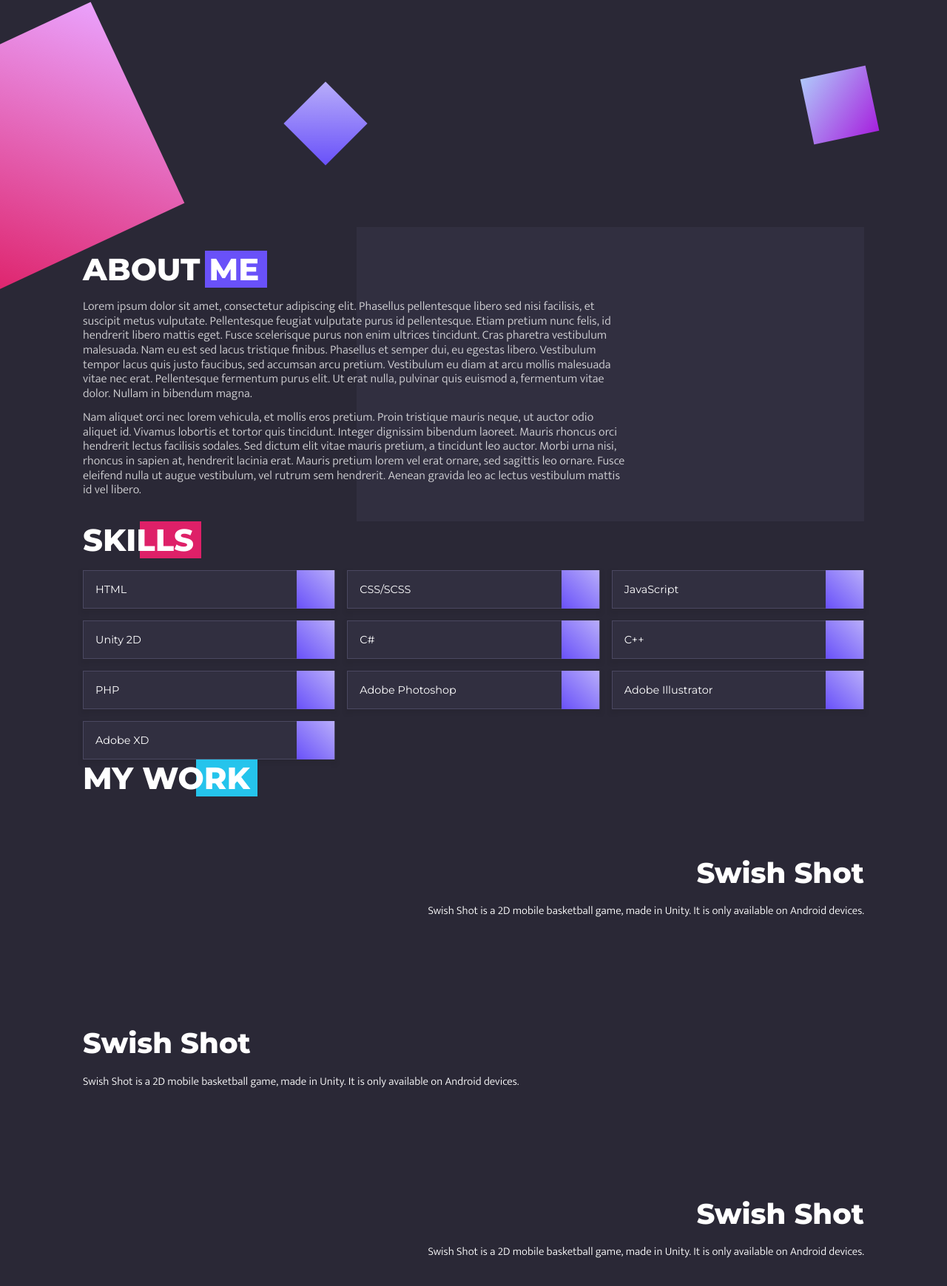
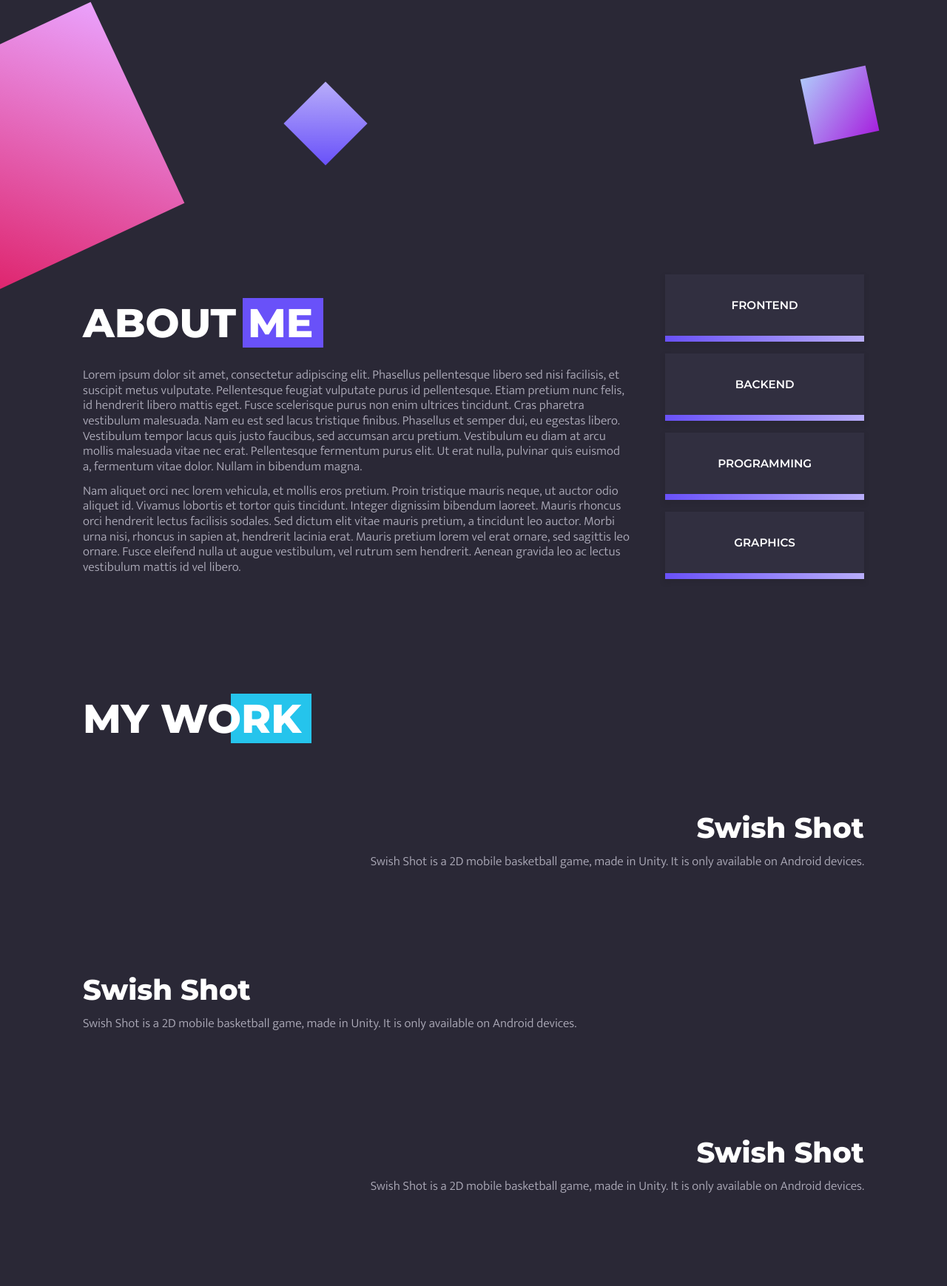
Before and after one commit to Szaroslav/my-portfolio, a website built with webpack: page src/template.html in a window 1280 px wide. Shown: the part 493-2232 px from the top of the page at 74% size. Built offline with nearby package versions, Linux system fonts and the light colour scheme; what parallax-js would draw is missing.

Commit message:
Change about me section and global styles

```diff
--- a/src/scss/_about.scss
+++ b/src/scss/_about.scss
@@ -1,5 +1,6 @@
 @use 'colors';
 @use 'fonts';
+@use 'responsive';
 
 .portfolio__about {
     display: flex;
@@ -9,10 +10,9 @@
     .about__content {
         width: 70%;
         margin: 32px 0;
+        margin-right: 3em;
 
         .portfolio-text {
-            opacity: 0.8;
-
             &:first-of-type {
                 margin-top: 0;
             }
@@ -23,27 +23,89 @@
         }
     }
 
-    .about__rect {
-        flex: auto;
-        margin-left: -35%;
-        background-color: #312f40;
-        position: relative;
-        z-index: -1;
+    .about__skills {
+        flex: 1;
+
+        .skills__list {
+            display: flex;
+            flex-wrap: wrap;
+            margin: 0;
+            padding: 0;
+            font-family: fonts.$main-font;
+            font-weight: 600;
+            @include responsive.f-font-size(14px, 16px);
+            gap: 16px;
+            list-style-type: none;
+        }
+
+        .skills__skill {
+            $v-padding: 32px;
+            $line-size: 8px;
+
+            width: 100%;
+            padding: $v-padding 16px;
+            padding-bottom: $v-padding + $line-size;
+            background-color: colors.$main-dark-light;
+            box-shadow: 0 4px 6px 3px rgba(0, 0, 0, 0.05);
+            position: relative;
+            text-align: center;
+            text-transform: uppercase;
+            transition: all 0.3s ease;
+
+            &::after {
+                content: '';
+                display: block;
+                width: 100%;
+                height: $line-size;
+                @include colors.dark-purple-grad(to left);
+                position: absolute;
+                bottom: 0;
+                right: 0;
+            }
+
+            &:hover {
+                box-shadow: 0 4px 12px 5px rgba(0, 0, 0, 0.2);
+            }
+        }
     }
 
     @media screen and (max-width: 1279px) {
         .about__content {
-            width: 80%;
+            width: 60%;
         }
     }
 
     @media screen and (max-width: 768px) {
+        flex-direction: column;
+
         .about__content {
             width: 100%;
         }
 
-        .about__rect {
-            display: none;
+        .about__skills .skills__list {
+            gap: 8px;
+
+            .skills__skill {
+                width: calc((100% - 8px) / 2);
+
+                &:nth-child(2n)::after {
+                    @include colors.dark-purple-grad(to right);
+                }
+            }
+        }
+    }
+
+    @media screen and (max-width: 480px) {
+        .about__skills .skills__list {
+            gap: 8px;
+
+            .skills__skill {
+                width: 100%;
+
+                &:nth-child(2n)::after {
+                    @include colors.dark-purple-grad(to left);
+                }
+            }
         }
     }
 }
--- a/src/scss/_colors.scss
+++ b/src/scss/_colors.scss
@@ -1,5 +1,6 @@
 /* =============== Color variables =============== */
 $main-dark: #2a2836;
+$main-dark-light: #312f40;
 $turquoise-light: #7be2f7;
 $turquoise-dark: #25c4ec;
 $dark-purple-light: #b8adfa;
--- a/src/scss/_my-work.scss
+++ b/src/scss/_my-work.scss
@@ -41,8 +41,14 @@
             transition: opacity 0.3s ease;
         }
 
-        &:hover::before {
-            opacity: 0.35;
+        &:hover {
+            &::before {
+                opacity: 0.35;
+            }
+
+            .project__description {
+                color: white;
+            }
         }
     }
 
@@ -53,9 +59,7 @@
     }
 
     .project__description {
-        font-family: fonts.$secondary-font;
-        font-weight: 300;
-        @include responsive.f-font-size(14px, 16px);
+        transition: color 0.2s ease;
     }
 
     .project__tags {
@@ -88,5 +92,9 @@
                 opacity: 0.35;
             }
         }
+
+        .project__description {
+            color: white;
+        }
     }
 }
--- a/src/scss/_portfolio.scss
+++ b/src/scss/_portfolio.scss
@@ -6,18 +6,22 @@ main.portfolio {
     overflow-x: hidden;
 }
 
+.portfolio-section {
+    padding-top: 64px;
+    padding-bottom: 64px;
+}
+
 .portfolio-heading {
     display: inline-block;
-    margin-bottom: 1rem;
+    margin-bottom: 0.5em;
     padding-right: 0.25em;
     font-family: fonts.$main-font;
-    @include responsive.f-font-size(32px, 48px);
+    @include responsive.f-font-size(40px, 64px);
     font-weight: 800;
     position: relative;
     z-index: 1;
     cursor: default;
     text-transform: uppercase;
-    backface-visibility: hidden;
 
     &::after {
         content: '';
@@ -29,6 +33,7 @@ main.portfolio {
         top: 0;
         right: 0;
         z-index: -1;
+        backface-visibility: hidden;
         transform-origin: right;
         transition: transform 0.2s ease;
     }
@@ -56,7 +61,8 @@ main.portfolio {
 
 .portfolio-text {
     margin: 0.75rem 0;
-    @include responsive.f-font-size(14px, 18px);
+    color: #afadbb;
+    @include responsive.f-font-size(16px, 18px);
     font-weight: 300;
     line-height: 1.2;
 }
--- a/src/scss/_skills.scss
+++ b/src/scss/_skills.scss
@@ -17,7 +17,7 @@
     .skills__skill {
         width: calc((100% - 32px) / 3);
         padding: 16px;
-        background-color: #312f40;
+        background-color: colors.$main-dark-light;
         border: 1px solid #4b4861;
         box-shadow: 0 4px 6px 3px rgba(0, 0, 0, 0.05);
         position: relative;
--- a/src/scss/index.scss
+++ b/src/scss/index.scss
@@ -1,5 +1,4 @@
 @use 'global';
-@use 'responsive';
 
 // @use 'skill';
 
--- a/src/template.html
+++ b/src/template.html
@@ -12,7 +12,7 @@
     <body>
         <main class="portfolio">
             <nav class="navigation">
-            <div class="navigation__container container">
+                <div class="navigation__container container-lg">
                     <button class="menu__button">
                         <span class="button__line"></span>
                         <span class="button__line"></span>
@@ -39,6 +39,7 @@
                     </div>
                 </div>
             </nav>
+
             <header class="portfolio-header">
                 <div class="header__bg">
                     <div class="bg__wrapper"><div class="bg__element bg--turquoise" data-depth="0.45"></div></div>
@@ -53,26 +54,33 @@
                 </div>
             </header>
 
-        <div class="portfolio__about container">
+            <section class="portfolio__about portfolio-section container">
                 <div class="about__content">
                     <h2 class="portfolio-heading portfolio-heading--dark-purple">About me</h2>
                     <p class="portfolio-text">
                         Lorem ipsum dolor sit amet, consectetur adipiscing elit. Phasellus pellentesque libero sed nisi facilisis, et suscipit metus
-                    vulputate. Pellentesque feugiat vulputate purus id pellentesque. Etiam pretium nunc felis, id hendrerit libero mattis eget. Fusce
-                    scelerisque purus non enim ultrices tincidunt. Cras pharetra vestibulum malesuada. Nam eu est sed lacus tristique finibus.
-                    Phasellus et semper dui, eu egestas libero. Vestibulum tempor lacus quis justo faucibus, sed accumsan arcu pretium. Vestibulum eu
-                    diam at arcu mollis malesuada vitae nec erat. Pellentesque fermentum purus elit. Ut erat nulla, pulvinar quis euismod a, fermentum
-                    vitae dolor. Nullam in bibendum magna.
+                        vulputate. Pellentesque feugiat vulputate purus id pellentesque. Etiam pretium nunc felis, id hendrerit libero mattis eget.
+                        Fusce scelerisque purus non enim ultrices tincidunt. Cras pharetra vestibulum malesuada. Nam eu est sed lacus tristique
+                        finibus. Phasellus et semper dui, eu egestas libero. Vestibulum tempor lacus quis justo faucibus, sed accumsan arcu pretium.
+                        Vestibulum eu diam at arcu mollis malesuada vitae nec erat. Pellentesque fermentum purus elit. Ut erat nulla, pulvinar quis
+                        euismod a, fermentum vitae dolor. Nullam in bibendum magna.
                     </p>
                     <p class="portfolio-text">
                         Nam aliquet orci nec lorem vehicula, et mollis eros pretium. Proin tristique mauris neque, ut auctor odio aliquet id. Vivamus
-                    lobortis et tortor quis tincidunt. Integer dignissim bibendum laoreet. Mauris rhoncus orci hendrerit lectus facilisis sodales. Sed
-                    dictum elit vitae mauris pretium, a tincidunt leo auctor. Morbi urna nisi, rhoncus in sapien at, hendrerit lacinia erat. Mauris
-                    pretium lorem vel erat ornare, sed sagittis leo ornare. Fusce eleifend nulla ut augue vestibulum, vel rutrum sem hendrerit. Aenean
-                    gravida leo ac lectus vestibulum mattis id vel libero.
+                        lobortis et tortor quis tincidunt. Integer dignissim bibendum laoreet. Mauris rhoncus orci hendrerit lectus facilisis sodales.
+                        Sed dictum elit vitae mauris pretium, a tincidunt leo auctor. Morbi urna nisi, rhoncus in sapien at, hendrerit lacinia erat.
+                        Mauris pretium lorem vel erat ornare, sed sagittis leo ornare. Fusce eleifend nulla ut augue vestibulum, vel rutrum sem
+                        hendrerit. Aenean gravida leo ac lectus vestibulum mattis id vel libero.
                     </p>
                 </div>
-            <div class="about__rect"></div>
+                <div class="about__skills">
+                    <ul class="skills__list">
+                        <li class="skills__skill">Frontend</li>
+                        <li class="skills__skill">Backend</li>
+                        <li class="skills__skill">Programming</li>
+                        <li class="skills__skill">Graphics</li>
+                    </ul>
+                </div>
                 <!-- <div class="about__skills">
                 <h2 class="portfolio-heading">Skills</h2>
                 <ul class="skills__list">
@@ -127,10 +135,9 @@
                     <p class="skill-name">Adobe XD</p>
                     <div class="progress progress--turquoise progress--55"></div>
                 </div> -->
-            </div>
-        </div>
+            </section>
 
-        <div class="portfolio__skills container">
+            <!-- <div class="portfolio__skills container">
             <h2 class="portfolio-heading portfolio-heading--rose">Skills</h2>
             <ul class="skills__list">
                 <li class="skills__skill">HTML</li>
@@ -144,9 +151,9 @@
                 <li class="skills__skill">Adobe Illustrator</li>
                 <li class="skills__skill">Adobe XD</li>
             </ul>
-        </div>
+        </div> -->
 
-        <div class="portfolio__my-work">
+            <section class="portfolio__my-work portfolio-section">
                 <div class="container">
                     <h2 class="portfolio-heading portfolio-heading--turquoise">My work</h2>
                 </div>
@@ -154,7 +161,9 @@
                     <li class="my-work__project">
                         <div class="project__wrapper container">
                             <h4 class="project__title">Swish Shot</h4>
-                        <p class="project__description">Swish Shot is a 2D mobile basketball game, made in Unity. It is only available on Android devices.</p>
+                            <p class="project__description portfolio-text">
+                                Swish Shot is a 2D mobile basketball game, made in Unity. It is only available on Android devices.
+                            </p>
                             <!-- <ul class="project__tags">
                             <li class="project__tag">Unity2D</li>
                             <li class="project__tag">C#</li>
@@ -166,7 +175,9 @@
                     <li class="my-work__project">
                         <div class="project__wrapper container">
                             <h4 class="project__title">Swish Shot</h4>
-                        <p class="project__description">Swish Shot is a 2D mobile basketball game, made in Unity. It is only available on Android devices.</p>
+                            <p class="project__description portfolio-text">
+                                Swish Shot is a 2D mobile basketball game, made in Unity. It is only available on Android devices.
+                            </p>
                             <!-- <ul class="project__tags">
                             <li class="project__tag">Unity2D</li>
                             <li class="project__tag">C#</li>
@@ -178,7 +189,9 @@
                     <li class="my-work__project">
                         <div class="project__wrapper container">
                             <h4 class="project__title">Swish Shot</h4>
-                        <p class="project__description">Swish Shot is a 2D mobile basketball game, made in Unity. It is only available on Android devices.</p>
+                            <p class="project__description portfolio-text">
+                                Swish Shot is a 2D mobile basketball game, made in Unity. It is only available on Android devices.
+                            </p>
                             <!-- <ul class="project__tags">
                             <li class="project__tag">Unity2D</li>
                             <li class="project__tag">C#</li>
@@ -188,7 +201,7 @@
                         </div>
                     </li>
                 </ul>
-        </div>
+            </section>
         </main>
     </body>
 </html>
```
Also changed, not shown: src/scss/_responsive.scss (+17 -0 lines), dist/index.html, dist/main.css, src/scss/_navigation.scss (line endings or trailing spaces). Lines whose indentation alone changed are shown as unchanged.
